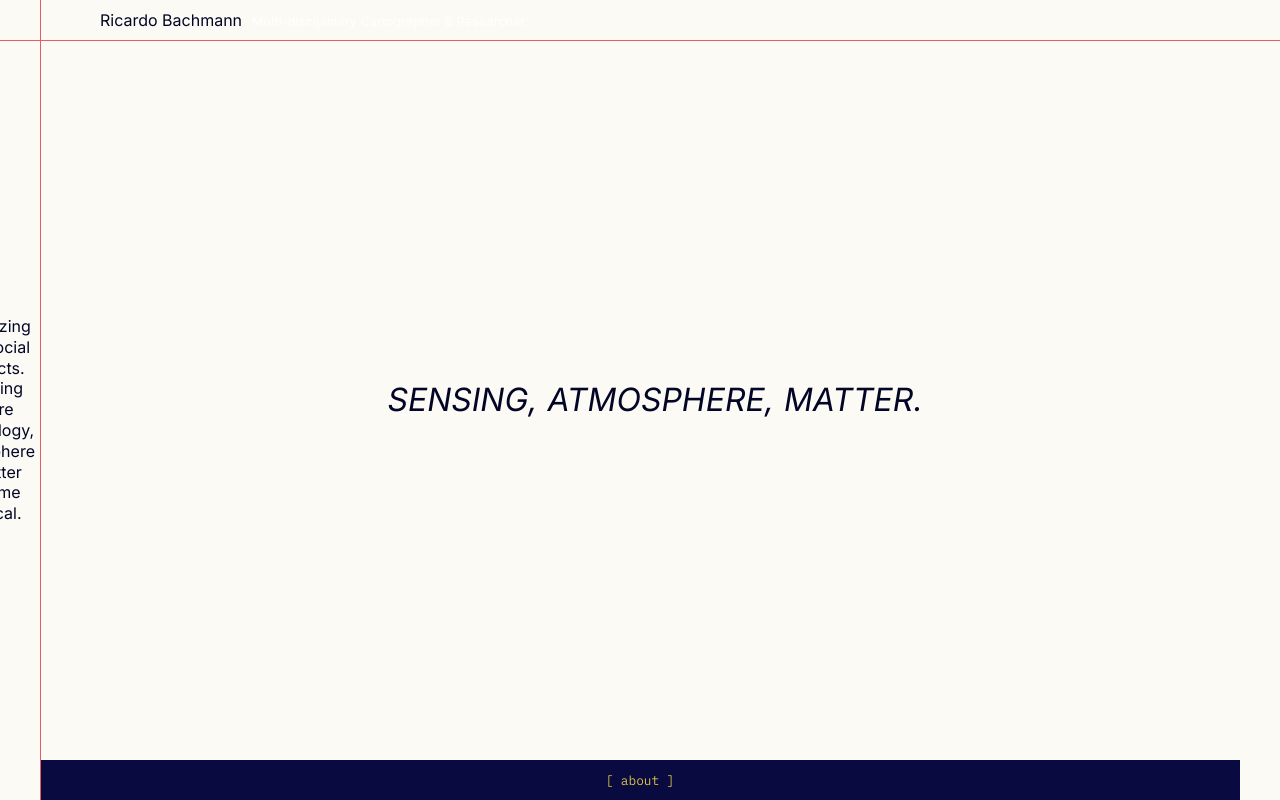
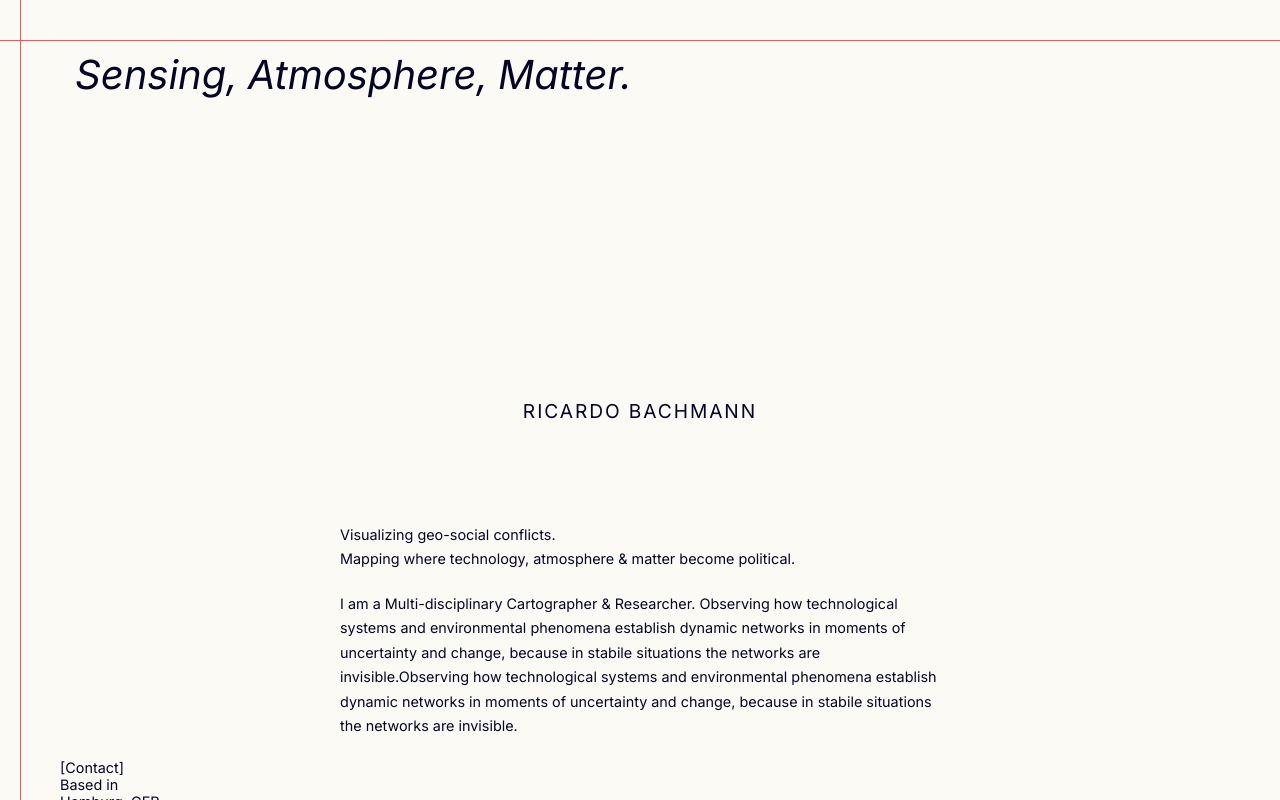
Before and after one commit to RicardoBachmann/ricardobachmann-site, a React (Vite) app: page / in a window 1280 px wide. Built offline with nearby package versions, Linux system fonts and the light colour scheme.

Commit message:
feat:refactor: redesign mobile layout with hero section and improved spacing

```diff
--- a/src/App.jsx
+++ b/src/App.jsx
@@ -3,29 +3,52 @@ import "./index.css";
 function App() {
   return (
     <main>
-      <header className="header">
-        <div className="header__container">
-          <h2 className="header__title">Ricardo Bachmann</h2>
-          <p className="header__subtitle">
-            Multi-disciplinary Cartographer & Researcher.
+      <section className="hero">
+        <h1 className="hero__title">
+          <span>Sensing,</span>
+          <span>Atmosphere,</span>
+          <span>Matter.</span>
+        </h1>
+        <h2 className="hero__name">RICARDO BACHMANN</h2>
+      </section>
+      <section className="content">
+        <div className="content__text">
+          <p>
+            Visualizing geo-social conflicts.
+            <br /> Mapping where technology, atmosphere & matter become
+            political.
+          </p>
+          <p>
+            I am a Multi-disciplinary Cartographer & Researcher. Observing how
+            technological systems and environmental phenomena establish dynamic
+            networks in moments of uncertainty and change, because in stabile
+            situations the networks are invisible.Observing how technological
+            systems and environmental phenomena establish dynamic networks in
+            moments of uncertainty and change, because in stabile situations the
+            networks are invisible.{" "}
           </p>
         </div>
-      </header>
-      <aside className="sidebar">
-        <div className="sidebar__container">
-          <p className="sidebar__text">
-            Visualizing geo-social conflicts. Mapping where technology,
-            atmosphere & matter become political.
-          </p>
-        </div>
-      </aside>
-      <section className="hero">
-        <h1 className="hero__title">
-          <span>SENSING,</span>
-          <span>ATMOSPHERE,</span>
-          <span>MATTER.</span>
-        </h1>
+        <section className="content__detail">
+          <div className="content__detail_contact">
+            <h3>[Contact]</h3>
+
+            <p>
+              Based in <br />
+              Hamburg, GER
+            </p>
+
+            <p>
+              For Job, Collaboration or <br />
+              say hi:
+            </p>
+
+            <a href="mailto:ricardobachmann@mailbox.org">
+              ricardobachmann@mailbox.org
+            </a>
+          </div>
+        </section>
       </section>
+      <aside className="sidebar"></aside>
       <button className="info-btn">[ about ]</button>
     </main>
   );
--- a/src/index.css
+++ b/src/index.css
@@ -6,8 +6,8 @@
 
 html,
 body {
-  overflow: hidden;
-  height: 100%;
+  overflow: auto;
+  height: auto;
   font-family: "Inter", sans-serif;
 }
 
@@ -23,7 +23,8 @@ body {
 main {
   width: 100%;
   max-width: 1200px;
-  height: 100vh;
+  min-height: 100vh;
+  margin: 0 auto;
   display: flex;
   flex-direction: column;
 }
@@ -32,7 +33,7 @@ main {
 body::before {
   content: "";
   position: fixed;
-  left: 40px;
+  left: 20px;
   top: 0;
   width: 1px;
   height: 100vh;
@@ -51,35 +52,67 @@ body::after {
   z-index: 100;
 }
 
-.header {
-  height: 40px;
+.hero {
+  display: flex;
+  flex-direction: column;
+  justify-content: space-around;
+}
+
+.hero__title {
+  display: flex;
+  flex-direction: column;
+  align-items: center;
+  gap: 0px;
+  font-size: 2.5rem;
+  font-weight: 400;
+  font-style: italic;
+  text-align: center;
+  color: #030526;
+  padding: 50px 35px 120px 35px;
+}
+
+.hero__name {
+  font-size: 1.2rem;
+  font-weight: 400;
+  letter-spacing: 0.1em;
+  padding: 0 35px 80px 35px;
   display: flex;
   align-items: center;
-  padding: 0 15px 0 60px;
-  border-bottom: none;
-  flex-shrink: 0;
+  justify-content: center;
+  color: #030526;
+  padding: 180px 35px 100px 35px;
 }
 
-.header__container {
-  display: flex;
-  flex-direction: column;
-  gap: 2px;
+.content {
+  flex: none;
+  overflow-y: visible;
+  min-height: 50vh;
+  padding: 0 20px 80px 20px;
 }
 
-.header__title {
-  font-size: 1rem;
+.content__text {
+  margin: 0 auto;
+  max-width: 600px;
+}
+
+.content__text p {
+  font-size: 0.9rem;
+  line-height: 1.7;
   font-weight: 400;
-  display: flex;
-  justify-content: center;
+  margin-bottom: 20px;
   color: #030526;
 }
 
-.header__subtitle {
-  font-size: 0.8rem;
+.content__detail {
   display: flex;
-  justify-content: center;
-  align-items: center;
-  display: none; /* Mobile hidden*/
+  flex-direction: row;
+}
+.content__detail h3,
+p,
+li {
+  font-size: 0.9rem;
+  font-weight: 400;
+  color: #030526;
 }
 
 .sidebar {
@@ -87,41 +120,8 @@ body::after {
   top: 40px;
   left: 0px;
   width: 40px;
-  height: calc(100vh - 40px);
-  writing-mode: sideways-lr; /* Text from bottom to top */
-  display: flex;
-  justify-content: flex-end;
-  align-items: center;
   padding: 20px 5px;
   z-index: 50;
-}
-
-.sidebar__text {
-  font-size: 0.8rem;
-  line-height: 1.3;
-  font-weight: 400;
-  text-align: center;
-  color: #030526;
-}
-
-.hero {
-  flex: 1;
-  display: flex;
-  align-items: center;
-  justify-content: center;
-  padding: 0 20px 0 50px;
-}
-
-.hero__title {
-  font-size: 2rem;
-  line-height: 1.2;
-  font-weight: 400;
-  font-style: italic;
-  color: #030526;
-  display: flex;
-  flex-direction: column;
-  text-align: center;
-  gap: 0px;
 }
 
 .footer {
@@ -167,16 +167,6 @@ body::after {
     max-width: 1200px;
   }
 
-  .header__subtitle {
-    display: block;
-  }
-
-  .header__container {
-    flex-direction: row;
-    gap: 10px;
-    align-items: baseline;
-  }
-
   .hero__title {
     flex-direction: row;
     gap: 10px;
```
